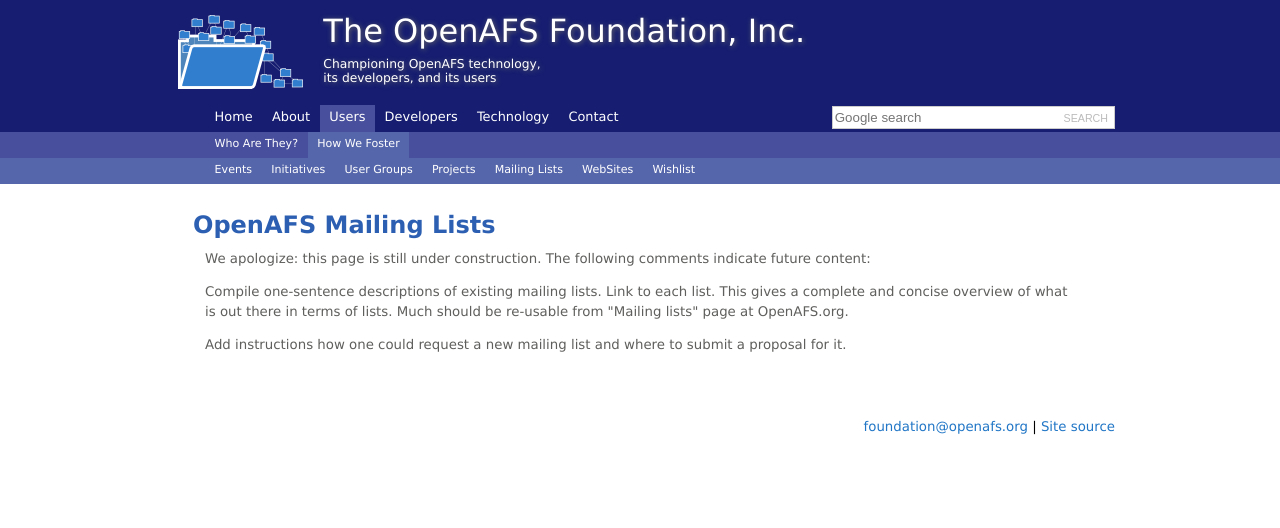
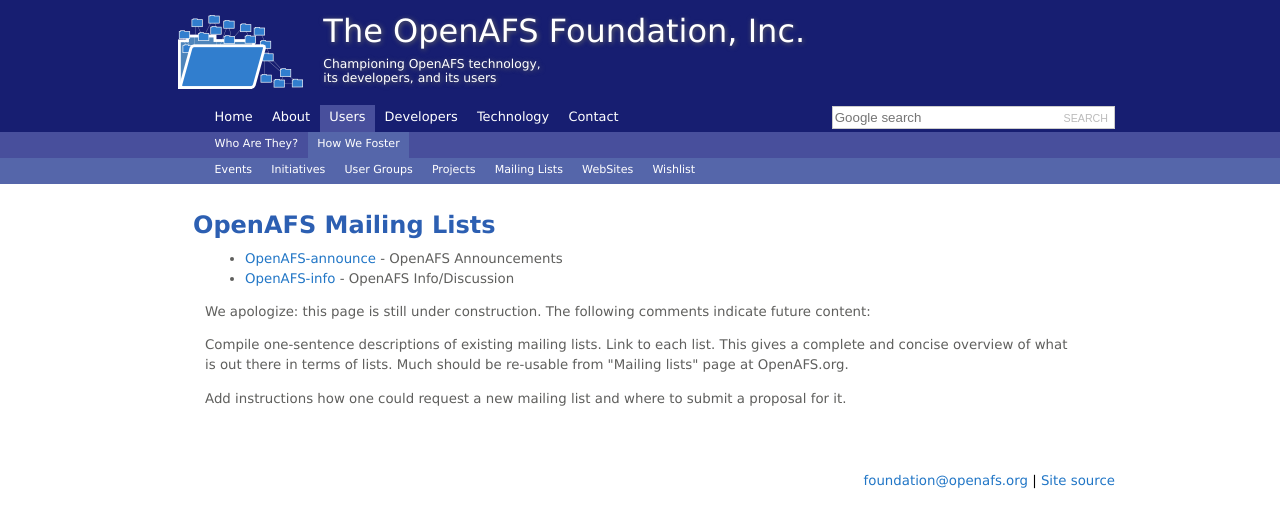
Before and after one commit to openafsfoundation/openafsfoundation.org, a Jekyll site: the page built from users/lists/index.md, in a window 1280 px wide. Shown: the top 528 px of the page. Built offline with Jekyll 4.4.1, drawn with Linux system fonts in a browser that asks for light colours.

Commit message:
Update index.md

```diff
--- a/users/lists/index.md
+++ b/users/lists/index.md
@@ -5,6 +5,9 @@
 
 ## OpenAFS Mailing Lists ##
 
+* [OpenAFS-announce](https://lists.openafs.org/mailman/listinfo/openafs-announce) - OpenAFS Announcements
+* [OpenAFS-info](https://lists.openafs.org/mailman/listinfo/openafs-info) - OpenAFS Info/Discussion
+
 We apologize: this page is still under construction.  The following comments indicate future content:
 
 Compile one-sentence descriptions of existing mailing lists.  Link to each list. This gives a complete and concise overview of what is out there in terms of lists.  Much should be re-usable from "Mailing lists" page at OpenAFS.org.
```
